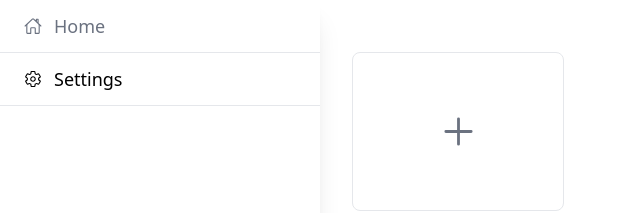
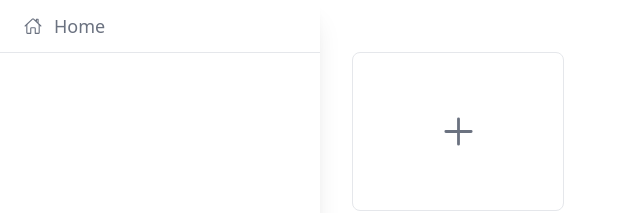
Before and after one commit to dstamenkovic/goodday, a Next.js app: page /dashboard in a window 1280 px wide. Shown: the top 213 px of the page, without its empty margins (0-640 px from the left). Built offline with nearby package versions, Linux system fonts and the light colour scheme.

Commit message:
edit page styles update

```diff
--- a/components/dashboard/Navigation/Navigation.tsx
+++ b/components/dashboard/Navigation/Navigation.tsx
@@ -11,7 +11,7 @@ type NavLink = {
 
 const links: NavLink[] = [
   { title: 'home', urlKey: 'dashboard', icon: IoHomeOutline },
-  { title: 'settings', urlKey: 'settings', icon: IoSettingsOutline },
+  // { title: 'settings', urlKey: 'settings', icon: IoSettingsOutline },
 ]
 
 const Navigation = () => {
--- a/components/edit/ClientSideWrapperEdit/ClientSideWrapperEdit.tsx
+++ b/components/edit/ClientSideWrapperEdit/ClientSideWrapperEdit.tsx
@@ -42,7 +42,7 @@ const ClientSideWrapperEdit = () => {
     <>
       <>
         <Header defaultTitle={title} handleSave={handleSave} />
-        <div className="mt-4 pl-2">
+        <div className="mt-4 py-10 px-14">
           <Editor defaultEditorContent={editorContent} handleSave={handleSave} />
         </div>
       </>
--- a/components/edit/Header/Header.tsx
+++ b/components/edit/Header/Header.tsx
@@ -20,7 +20,6 @@ const Header = ({ handleSave, defaultTitle }: Props) => {
     if (!inputActived) return
 
     const timeout = setTimeout(() => {
-      console.log('saving...')
       handleSave({ title: inputVal })
     }, 1000)
 
```
